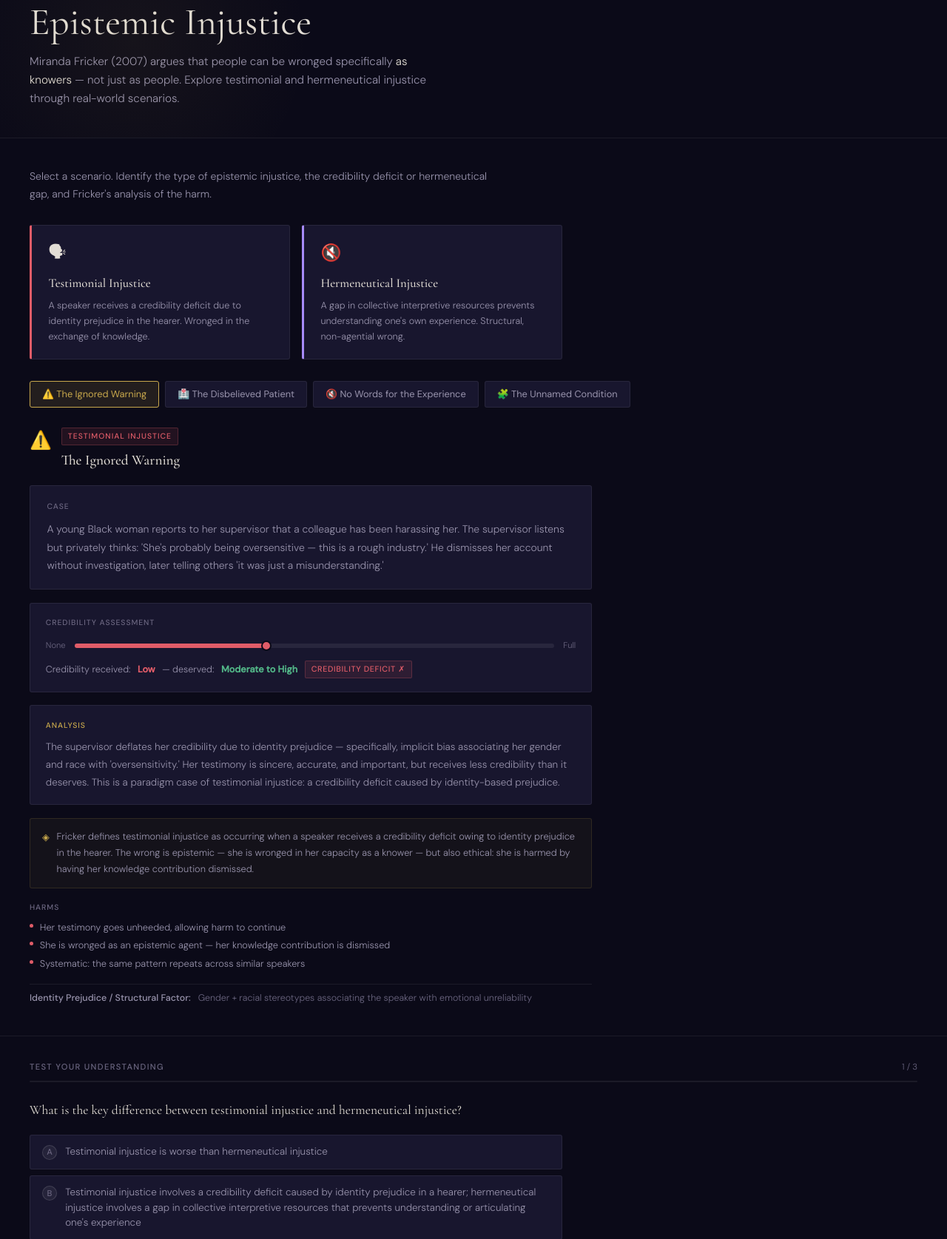
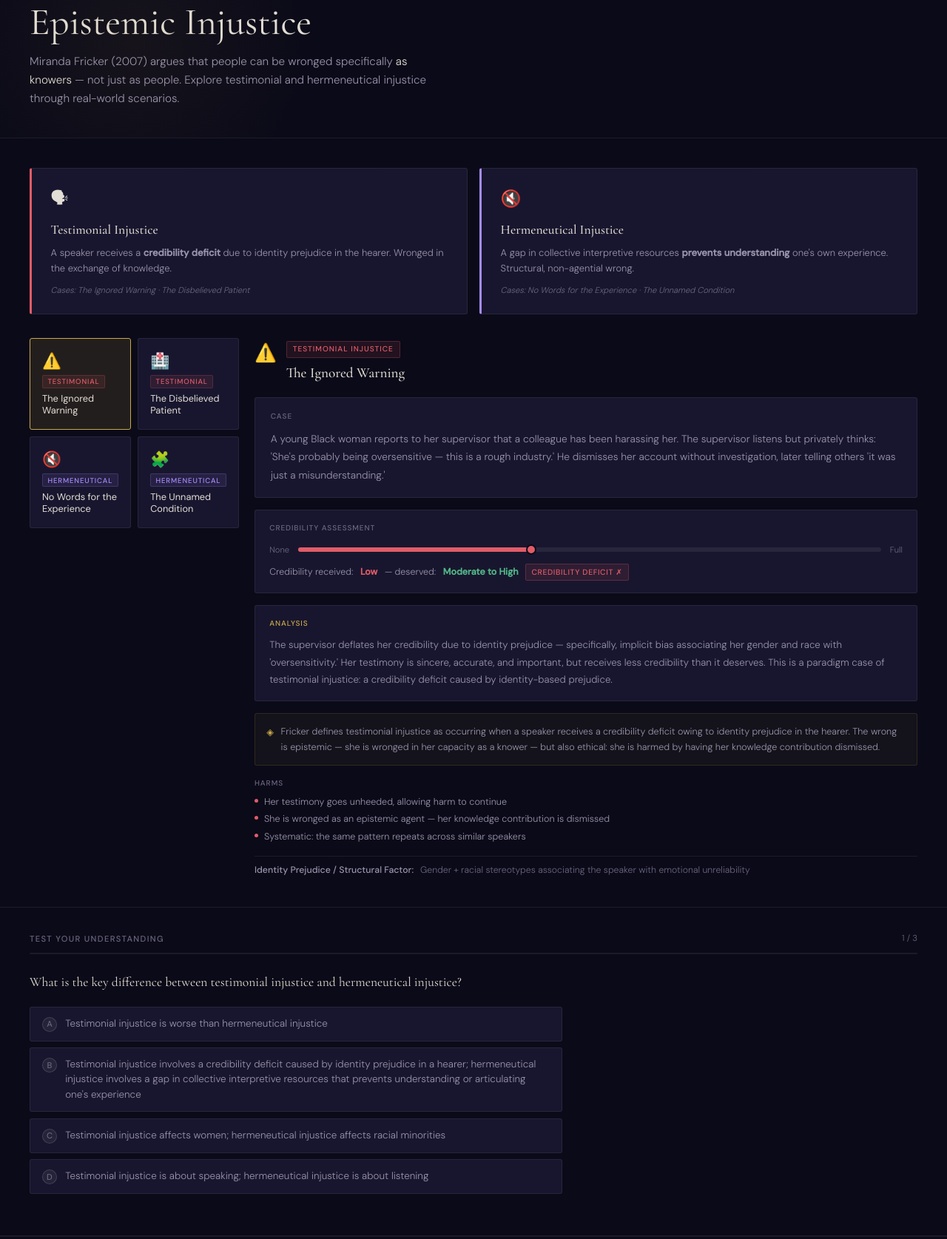
Before and after one commit to uzzi28/episteme, a Flask app: page /fricker in a window 1280 px wide. Shown: the part 140-1815 px from the top of the page at 74% size. Run offline with Flask 3, Linux system fonts and the light colour scheme.

Commit message:
fixed module 4 and 5 layout and added gunicorn for deployment

```diff
--- a/requirements.txt
+++ b/requirements.txt
@@ -1 +1,2 @@
 flask>=3.0.0
+gunicorn
--- a/static/css/fricker.css
+++ b/static/css/fricker.css
@@ -1,46 +1,94 @@
 /* ── fricker.css ── */
 
-/* Type explainer */
+.fricker-main-section {}
+
+/* Type explainer — full width 2 cols */
 .type-explainer-grid {
   display: grid; grid-template-columns: 1fr 1fr;
-  gap: 1rem; margin-bottom: 1.8rem; max-width: 720px;
+  gap: 1rem; margin-bottom: 2rem;
 }
 
 .type-card {
   background: var(--surface-raised); border: 1px solid var(--border);
-  border-radius: 3px; padding: 1.2rem 1.4rem;
+  border-radius: 3px; padding: 1.4rem 1.6rem;
 }
 
-.type-card.testimonial    { border-left: 3px solid var(--fail); }
-.type-card.hermeneutical  { border-left: 3px solid #a78bfa; }
+.type-card.testimonial   { border-left: 3px solid var(--fail); }
+.type-card.hermeneutical { border-left: 3px solid #a78bfa; }
 
 .tc-icon { font-size: 1.4rem; margin-bottom: 0.5rem; display: block; }
 
 .tc-name {
   font-family: 'Cormorant Garamond', serif;
-  font-size: 1.05rem; font-weight: 500; color: var(--text); margin-bottom: 0.4rem;
+  font-size: 1.1rem; font-weight: 500; color: var(--text); margin-bottom: 0.4rem;
 }
 
-.tc-desc { font-size: 0.79rem; color: var(--text-sec); line-height: 1.65; }
+.tc-desc { font-size: 0.81rem; color: var(--text-sec); line-height: 1.65; margin-bottom: 0.6rem; }
 
-/* Scenario tabs */
-.scenario-tabs { display: flex; gap: 0.5rem; flex-wrap: wrap; margin-bottom: 1.5rem; }
-
-.scenario-tab-btn {
-  padding: 0.55rem 1rem;
-  background: var(--surface-raised); border: 1px solid var(--border);
-  border-radius: 3px; color: var(--text-sec); font-family: inherit;
-  font-size: 0.8rem; font-weight: 400; cursor: pointer; transition: all 0.18s;
-  white-space: nowrap;
+.tc-cases {
+  font-size: 0.7rem; color: var(--text-muted); font-style: italic;
 }
 
-.scenario-tab-btn:hover { border-color: var(--border-light); color: var(--text); }
-.scenario-tab-btn.active { border-color: var(--gold); background: var(--gold-dim); color: var(--gold); }
+/* 2x2 grid + expanded panel side by side */
+.scenarios-layout {
+  display: grid;
+  grid-template-columns: 280px 1fr;
+  gap: 1.5rem;
+  align-items: start;
+}
 
-/* Scenario panel */
-.scenario-panel-wrap { max-width: 760px; }
+/* 2x2 grid of scenario buttons */
+.scenario-grid-2x2 {
+  display: grid; grid-template-columns: 1fr 1fr;
+  gap: 0.6rem;
+}
 
-.scenario-panel-inner { display: flex; flex-direction: column; gap: 1.1rem; }
+.scenario-grid-btn {
+  display: flex; flex-direction: column; align-items: flex-start; gap: 0.35rem;
+  padding: 1rem 1rem;
+  background: var(--surface-raised); border: 1px solid var(--border);
+  border-radius: 3px; cursor: pointer; text-align: left;
+  font-family: inherit; transition: all 0.18s;
+  width: 100%;
+}
+
+.scenario-grid-btn:hover {
+  border-color: var(--border-light);
+  background: rgba(255,255,255,0.05);
+}
+
+.scenario-grid-btn.active {
+  border-color: var(--gold);
+  background: var(--gold-dim);
+}
+
+.sgb-emoji { font-size: 1.3rem; }
+
+.sgb-type {
+  font-size: 0.6rem; font-weight: 500; letter-spacing: 0.09em;
+  text-transform: uppercase; padding: 0.1rem 0.4rem; border-radius: 2px;
+}
+
+.sgb-type.testimonial {
+  background: var(--fail-bg); color: var(--fail);
+  border: 1px solid rgba(224,92,104,0.2);
+}
+
+.sgb-type.hermeneutical {
+  background: rgba(167,139,250,0.1); color: #a78bfa;
+  border: 1px solid rgba(167,139,250,0.2);
+}
+
+.sgb-title {
+  font-size: 0.8rem; font-weight: 400; color: var(--text); line-height: 1.3;
+}
+
+/* Expanded scenario panel */
+.scenario-expanded-panel {
+  min-height: 300px;
+}
+
+.scenario-panel-inner { display: flex; flex-direction: column; gap: 1rem; }
 
 .sc-header {
   display: flex; align-items: flex-start; gap: 0.8rem;
@@ -49,19 +97,17 @@
 .sc-emoji { font-size: 1.5rem; flex-shrink: 0; }
 
 .sc-type-badge {
-  font-size: 0.65rem; font-weight: 500; letter-spacing: 0.1em;
+  font-size: 0.63rem; font-weight: 500; letter-spacing: 0.1em;
   text-transform: uppercase; padding: 0.15rem 0.5rem; border-radius: 2px;
   margin-bottom: 0.3rem; display: inline-block;
 }
 
 .sc-type-badge.testimonial {
-  background: var(--fail-bg); color: var(--fail);
-  border: 1px solid rgba(224,92,104,0.25);
+  background: var(--fail-bg); color: var(--fail); border: 1px solid rgba(224,92,104,0.25);
 }
 
 .sc-type-badge.hermeneutical {
-  background: rgba(167,139,250,0.1); color: #a78bfa;
-  border: 1px solid rgba(167,139,250,0.25);
+  background: rgba(167,139,250,0.1); color: #a78bfa; border: 1px solid rgba(167,139,250,0.25);
 }
 
 .sc-title {
@@ -69,49 +115,41 @@
   font-size: 1.2rem; font-weight: 500; color: var(--text);
 }
 
-/* Setup */
 .sc-setup {
   background: var(--surface-raised); border: 1px solid var(--border);
-  border-radius: 3px; padding: 1.2rem 1.4rem;
+  border-radius: 3px; padding: 1.1rem 1.3rem;
 }
 
 .sc-setup-label {
-  font-size: 0.65rem; font-weight: 500; letter-spacing: 0.09em;
-  text-transform: uppercase; color: var(--text-muted); margin-bottom: 0.6rem;
+  font-size: 0.63rem; font-weight: 500; letter-spacing: 0.09em;
+  text-transform: uppercase; color: var(--text-muted); margin-bottom: 0.55rem;
 }
 
-.sc-setup p {
-  font-size: 0.87rem; color: var(--text-sec); line-height: 1.78; margin: 0;
-}
+.sc-setup p { font-size: 0.86rem; color: var(--text-sec); line-height: 1.78; margin: 0; }
 
 /* Credibility display */
 .sc-credibility-display {
   background: var(--surface-raised); border: 1px solid var(--border);
-  border-radius: 3px; padding: 1.1rem 1.3rem;
+  border-radius: 3px; padding: 1rem 1.2rem;
 }
 
 .sc-cred-label {
-  font-size: 0.65rem; font-weight: 500; letter-spacing: 0.09em;
-  text-transform: uppercase; color: var(--text-muted); margin-bottom: 0.8rem;
+  font-size: 0.63rem; font-weight: 500; letter-spacing: 0.09em;
+  text-transform: uppercase; color: var(--text-muted); margin-bottom: 0.7rem;
 }
 
 .sc-cred-bar-wrap {
-  display: flex; align-items: center; gap: 0.75rem; margin-bottom: 0.7rem;
+  display: flex; align-items: center; gap: 0.75rem; margin-bottom: 0.65rem;
 }
 
-.sc-cred-min, .sc-cred-max {
-  font-size: 0.7rem; color: var(--text-muted); flex-shrink: 0;
-}
+.sc-cred-min, .sc-cred-max { font-size: 0.7rem; color: var(--text-muted); flex-shrink: 0; }
 
 .sc-cred-bar {
   flex: 1; height: 6px; background: var(--border);
   border-radius: 3px; position: relative; overflow: visible;
 }
 
-.sc-cred-fill {
-  height: 100%; background: var(--fail);
-  border-radius: 3px; transition: width 0.4s ease;
-}
+.sc-cred-fill { height: 100%; background: var(--fail); border-radius: 3px; }
 
 .sc-cred-marker {
   position: absolute; top: 50%; transform: translate(-50%, -50%);
@@ -120,76 +158,70 @@
 }
 
 .sc-cred-note {
-  font-size: 0.79rem; color: var(--text-sec); line-height: 1.6;
+  font-size: 0.78rem; color: var(--text-sec); line-height: 1.6;
   display: flex; align-items: center; gap: 0.6rem; flex-wrap: wrap;
 }
 
 .sc-deficit-badge {
-  font-size: 0.67rem; font-weight: 500; letter-spacing: 0.06em;
-  text-transform: uppercase; padding: 0.15rem 0.5rem; border-radius: 2px;
-  background: var(--fail-bg); color: var(--fail);
-  border: 1px solid rgba(224,92,104,0.25);
+  font-size: 0.65rem; font-weight: 500; letter-spacing: 0.06em;
+  text-transform: uppercase; padding: 0.13rem 0.45rem; border-radius: 2px;
+  background: var(--fail-bg); color: var(--fail); border: 1px solid rgba(224,92,104,0.25);
 }
 
 /* Hermeneutical display */
 .sc-hermeneutical-display {
   background: var(--surface-raised); border: 1px solid var(--border);
-  border-radius: 3px; padding: 1.1rem 1.3rem;
+  border-radius: 3px; padding: 1rem 1.2rem;
 }
 
 .sc-herm-label {
-  font-size: 0.65rem; font-weight: 500; letter-spacing: 0.09em;
-  text-transform: uppercase; color: var(--text-muted); margin-bottom: 0.7rem;
+  font-size: 0.63rem; font-weight: 500; letter-spacing: 0.09em;
+  text-transform: uppercase; color: var(--text-muted); margin-bottom: 0.6rem;
 }
 
 .sc-herm-gap {
   display: flex; align-items: center; gap: 0.75rem;
-  padding: 0.7rem 0.9rem;
+  padding: 0.65rem 0.85rem;
   background: rgba(167,139,250,0.06);
   border: 1px solid rgba(167,139,250,0.2); border-radius: 3px;
-  font-size: 0.82rem; color: var(--text-sec); flex-wrap: wrap;
+  font-size: 0.81rem; color: var(--text-sec); flex-wrap: wrap;
 }
 
 .sc-herm-icon { font-size: 1.1rem; color: #a78bfa; flex-shrink: 0; }
-
 .sc-herm-text { flex: 1; }
 
-/* Analysis */
 .sc-analysis {
   background: var(--surface-raised); border: 1px solid var(--border);
-  border-radius: 3px; padding: 1.1rem 1.3rem;
+  border-radius: 3px; padding: 1rem 1.2rem;
 }
 
 .sc-analysis-label {
-  font-size: 0.65rem; font-weight: 500; letter-spacing: 0.09em;
-  text-transform: uppercase; color: var(--gold); margin-bottom: 0.55rem;
+  font-size: 0.63rem; font-weight: 500; letter-spacing: 0.09em;
+  text-transform: uppercase; color: var(--gold); margin-bottom: 0.5rem;
 }
 
-.sc-analysis p { font-size: 0.84rem; color: var(--text-sec); line-height: 1.78; margin: 0; }
+.sc-analysis p { font-size: 0.83rem; color: var(--text-sec); line-height: 1.78; margin: 0; }
 
-/* Fricker quote */
 .sc-fricker {
   display: flex; gap: 0.6rem; align-items: flex-start;
-  padding: 0.85rem 1rem;
-  background: rgba(200,168,76,0.05);
-  border: 1px solid rgba(200,168,76,0.15); border-radius: 3px;
-  font-size: 0.8rem; color: var(--text-sec); line-height: 1.72;
+  padding: 0.8rem 0.95rem;
+  background: rgba(200,168,76,0.05); border: 1px solid rgba(200,168,76,0.15); border-radius: 3px;
+  font-size: 0.79rem; color: var(--text-sec); line-height: 1.72;
 }
 
 .sc-fricker-icon { color: var(--gold); flex-shrink: 0; margin-top: 1px; }
 .sc-fricker p { margin: 0; }
 
-/* Harms */
 .sc-harms-label {
-  font-size: 0.65rem; font-weight: 500; letter-spacing: 0.09em;
-  text-transform: uppercase; color: var(--text-muted); margin-bottom: 0.5rem;
+  font-size: 0.63rem; font-weight: 500; letter-spacing: 0.09em;
+  text-transform: uppercase; color: var(--text-muted); margin-bottom: 0.45rem;
 }
 
-.sc-harms-list { display: flex; flex-direction: column; gap: 0.35rem; }
+.sc-harms-list { display: flex; flex-direction: column; gap: 0.3rem; }
 
 .sc-harm-item {
-  display: flex; align-items: flex-start; gap: 0.55rem;
-  font-size: 0.8rem; color: var(--text-sec); line-height: 1.5;
+  display: flex; align-items: flex-start; gap: 0.5rem;
+  font-size: 0.79rem; color: var(--text-sec); line-height: 1.5;
 }
 
 .sc-harm-dot {
@@ -197,16 +229,19 @@
   background: var(--fail); flex-shrink: 0; margin-top: 5px;
 }
 
-/* Identity */
 .sc-identity {
-  font-size: 0.78rem; color: var(--text-muted); padding-top: 0.5rem;
-  border-top: 1px solid var(--border);
+  font-size: 0.77rem; color: var(--text-muted);
+  padding-top: 0.5rem; border-top: 1px solid var(--border);
 }
 
-.sc-id-label { font-weight: 500; color: var(--text-sec); margin-right: 0.4rem; }
+.sc-id-label { font-weight: 500; color: var(--text-sec); margin-right: 0.35rem; }
 
-@media (max-width: 768px) {
+@media (max-width: 900px) {
+  .scenarios-layout { grid-template-columns: 1fr; }
+  .scenario-grid-2x2 { grid-template-columns: repeat(4, 1fr); }
+}
+
+@media (max-width: 640px) {
   .type-explainer-grid { grid-template-columns: 1fr; }
-  .scenario-tabs { flex-direction: column; }
-  .sc-cred-note { flex-direction: column; align-items: flex-start; }
+  .scenario-grid-2x2 { grid-template-columns: 1fr 1fr; }
 }
--- a/static/js/fricker.js
+++ b/static/js/fricker.js
@@ -121,7 +121,7 @@ let mcqAnswered    = false;
 
 function selectScenario(id) {
   activeScenario = id;
-  document.querySelectorAll(".scenario-tab-btn").forEach(b =>
+  document.querySelectorAll(".scenario-grid-btn").forEach(b =>
     b.classList.toggle("active", b.dataset.scenarioId === id));
   renderScenarioPanel();
 }
--- a/templates/fricker.html
+++ b/templates/fricker.html
@@ -16,37 +16,54 @@
   </p>
 </header>
 
-<section class="module-section">
-  <div class="module-intro">
-    <p>Select a scenario. Identify the type of epistemic injustice, the credibility deficit or hermeneutical gap, and Fricker's analysis of the harm.</p>
-  </div>
+<section class="module-section fricker-main-section">
 
-  <!-- Type explainer -->
+  <!-- Two type cards always visible across the top -->
   <div class="type-explainer-grid">
     <div class="type-card testimonial">
       <div class="tc-icon">🗣</div>
       <div class="tc-name">Testimonial Injustice</div>
-      <div class="tc-desc">A speaker receives a credibility deficit due to identity prejudice in the hearer. Wronged in the exchange of knowledge.</div>
+      <div class="tc-desc">A speaker receives a <strong>credibility deficit</strong> due to identity prejudice in the hearer. Wronged in the exchange of knowledge.</div>
+      <div class="tc-cases">Cases: The Ignored Warning · The Disbelieved Patient</div>
     </div>
     <div class="type-card hermeneutical">
       <div class="tc-icon">🔇</div>
       <div class="tc-name">Hermeneutical Injustice</div>
-      <div class="tc-desc">A gap in collective interpretive resources prevents understanding one's own experience. Structural, non-agential wrong.</div>
+      <div class="tc-desc">A gap in collective interpretive resources <strong>prevents understanding</strong> one's own experience. Structural, non-agential wrong.</div>
+      <div class="tc-cases">Cases: No Words for the Experience · The Unnamed Condition</div>
     </div>
   </div>
 
-  <!-- Scenario tabs -->
-  <div class="scenario-tabs">
-    <button class="scenario-tab-btn active" data-scenario-id="s1" onclick="selectScenario('s1')">⚠️ The Ignored Warning</button>
-    <button class="scenario-tab-btn"        data-scenario-id="s2" onclick="selectScenario('s2')">🏥 The Disbelieved Patient</button>
-    <button class="scenario-tab-btn"        data-scenario-id="s3" onclick="selectScenario('s3')">🔇 No Words for the Experience</button>
-    <button class="scenario-tab-btn"        data-scenario-id="s4" onclick="selectScenario('s4')">🧩 The Unnamed Condition</button>
+  <!-- 2x2 scenario grid + expanded panel -->
+  <div class="scenarios-layout">
+    <div class="scenario-grid-2x2">
+      <button class="scenario-grid-btn active" data-scenario-id="s1" onclick="selectScenario('s1')">
+        <span class="sgb-emoji">⚠️</span>
+        <span class="sgb-type testimonial">Testimonial</span>
+        <span class="sgb-title">The Ignored Warning</span>
+      </button>
+      <button class="scenario-grid-btn" data-scenario-id="s2" onclick="selectScenario('s2')">
+        <span class="sgb-emoji">🏥</span>
+        <span class="sgb-type testimonial">Testimonial</span>
+        <span class="sgb-title">The Disbelieved Patient</span>
+      </button>
+      <button class="scenario-grid-btn" data-scenario-id="s3" onclick="selectScenario('s3')">
+        <span class="sgb-emoji">🔇</span>
+        <span class="sgb-type hermeneutical">Hermeneutical</span>
+        <span class="sgb-title">No Words for the Experience</span>
+      </button>
+      <button class="scenario-grid-btn" data-scenario-id="s4" onclick="selectScenario('s4')">
+        <span class="sgb-emoji">🧩</span>
+        <span class="sgb-type hermeneutical">Hermeneutical</span>
+        <span class="sgb-title">The Unnamed Condition</span>
+      </button>
+    </div>
+
+    <div class="scenario-expanded-panel" id="scenarioPanel"></div>
   </div>
 
-  <div id="scenarioPanel" class="scenario-panel-wrap"></div>
 </section>
 
-<!-- MCQ -->
 <section class="module-section mcq-section">
   <div id="frickerMCQ"></div>
 </section>
```
Also changed, not shown: static/css/contextualism.css (+67 -113 lines), static/js/contextualism.js (+17 -33 lines), templates/contextualism.html (+17 -24 lines), 1 other file.
